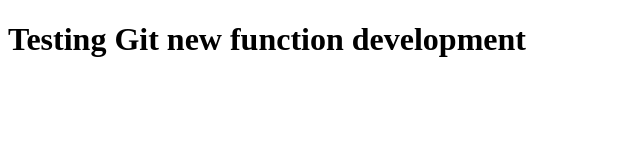
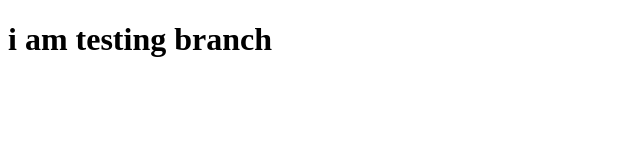
Before and after one commit to rahulkumar8285/git-testing, a plain HTML site: page index.html in a window 1280 px wide. Shown: the whole page, without its empty margins (0-640 px from the left). Drawn offline with Linux system fonts and the light colour scheme.

Commit message:
add in new branch

```diff
--- a/index.html
+++ b/index.html
@@ -6,6 +6,6 @@
     <title>Document</title>
 </head>
 <body>
-        <h1>Testing Git new function development </h1>
+        <h1>i am testing branch </h1>
 </body>
 </html>
```
